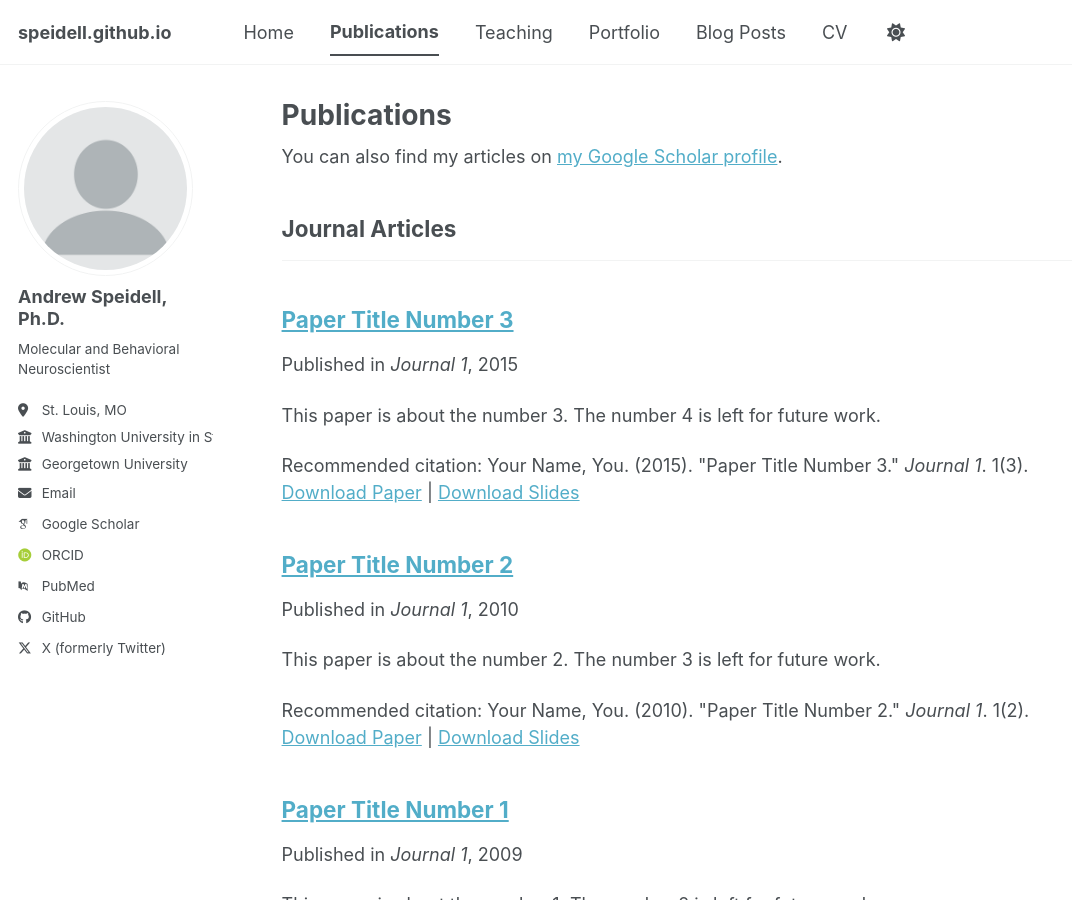
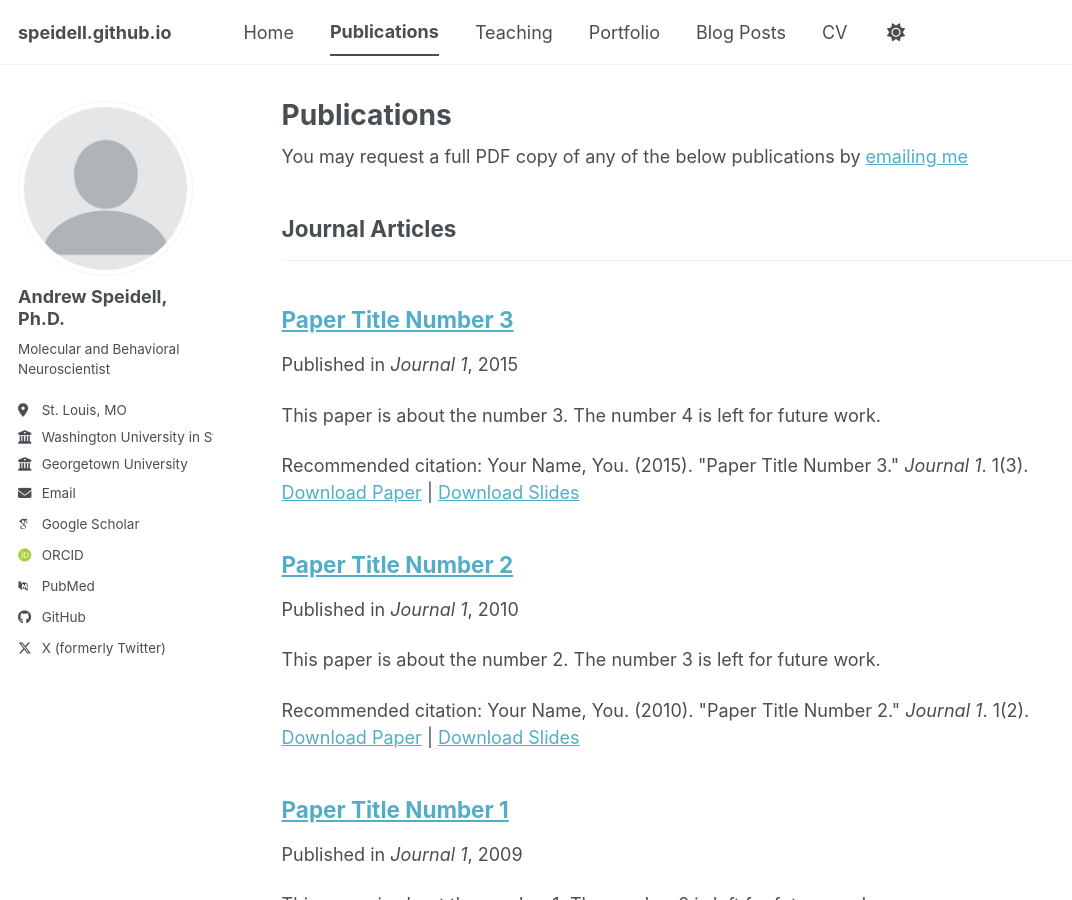
Before and after one commit to Speidell/speidell.github.io, a Jekyll site: the page built from _pages/publications.html, in a window 1280 px wide and 900 px high. Shown: the whole window, without its empty margins (0-1072 px from the left). Built offline with Jekyll 4.4.1, drawn with Linux system fonts in a browser that asks for light colours; some web fonts are replaced; a script bundle is joined from its source files by our own code; library files that are not in the unit come from our copies.

Commit message:
Update publications.html

```diff
--- a/_pages/publications.html
+++ b/_pages/publications.html
@@ -6,7 +6,7 @@ author_profile: true
 ---
 
 {% if site.author.googlescholar %}
-  <div class="wordwrap">You can also find my articles on <a href="{{site.author.googlescholar}}">my Google Scholar profile</a>.</div>
+  <div class="wordwrap">You may request a full PDF copy of any of the below publications by <a href="mailto:131722827+Speidell@users.noreply.github.com">emailing me</a></div>
 {% endif %}
 
 {% include base_path %}
```
